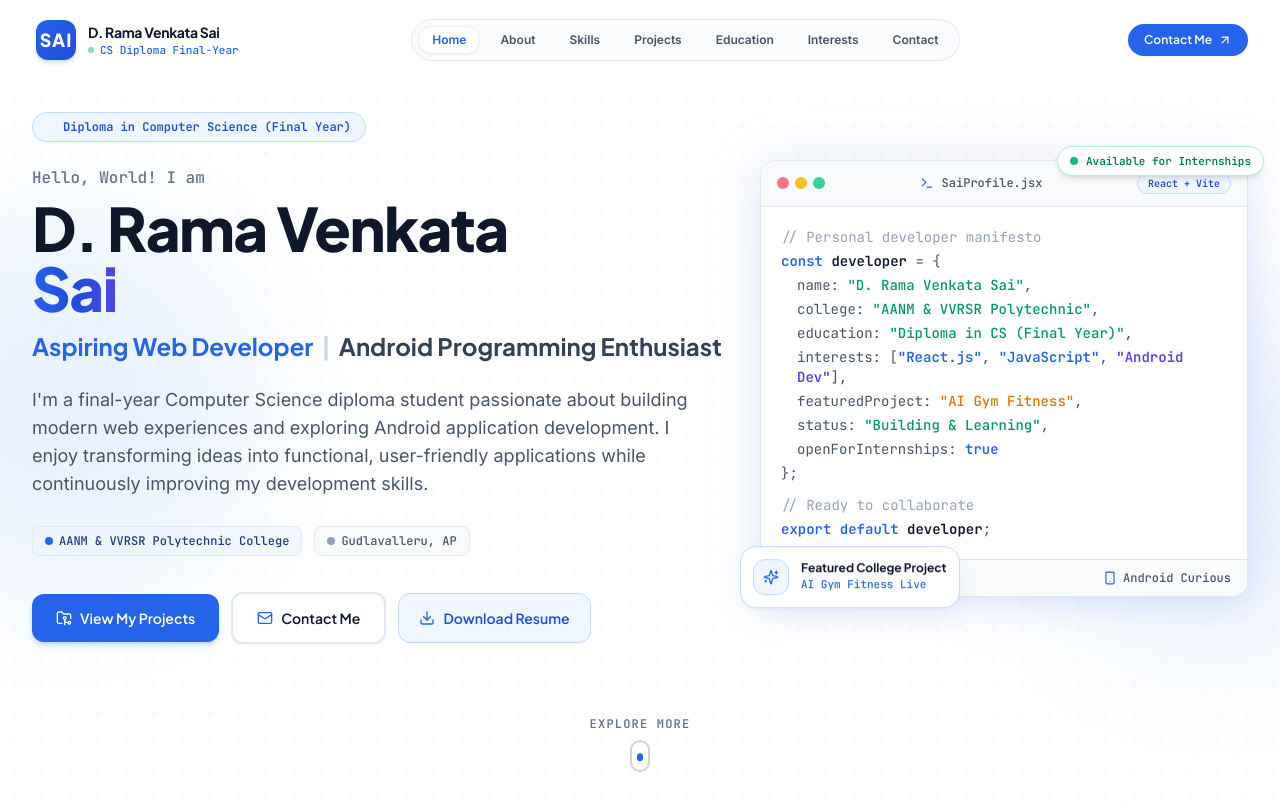
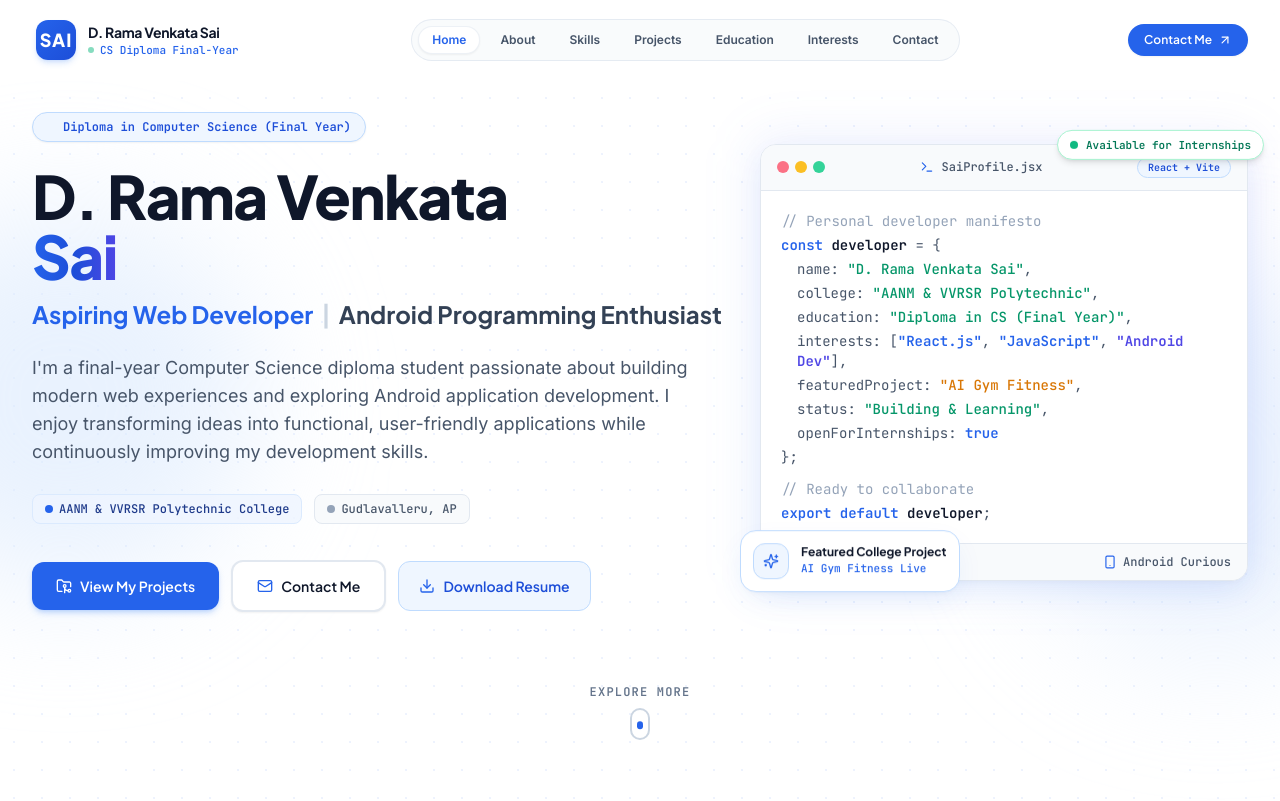
Before and after one commit to SAI-O73/myportfolio, a React (Vite) app: page / in a window 1280 px wide. Shown: the top 801 px of the page. Built offline with nearby package versions, Linux system fonts and the light colour scheme.

Commit message:
fix: remove 'Hello, World!' greeting text from hero section

```diff
--- a/src/components/Hero.jsx
+++ b/src/components/Hero.jsx
@@ -59,9 +59,6 @@ export default function Hero() {
 
             {/* Main Greeting & Name */}
             <motion.div variants={fadeInUp} className="space-y-2">
-              <p className="font-mono text-sm sm:text-base text-slate-500 font-medium">
-                Hello, World! I am
-              </p>
               <h1 className="text-4xl sm:text-5xl md:text-6xl font-extrabold tracking-tight font-heading text-navy-900 leading-[1.1]">
                 <span className="block text-navy-900">D. Rama Venkata</span>
                 <span className="bg-gradient-to-r from-blue-600 via-blue-700 to-indigo-600 bg-clip-text text-transparent">
```
